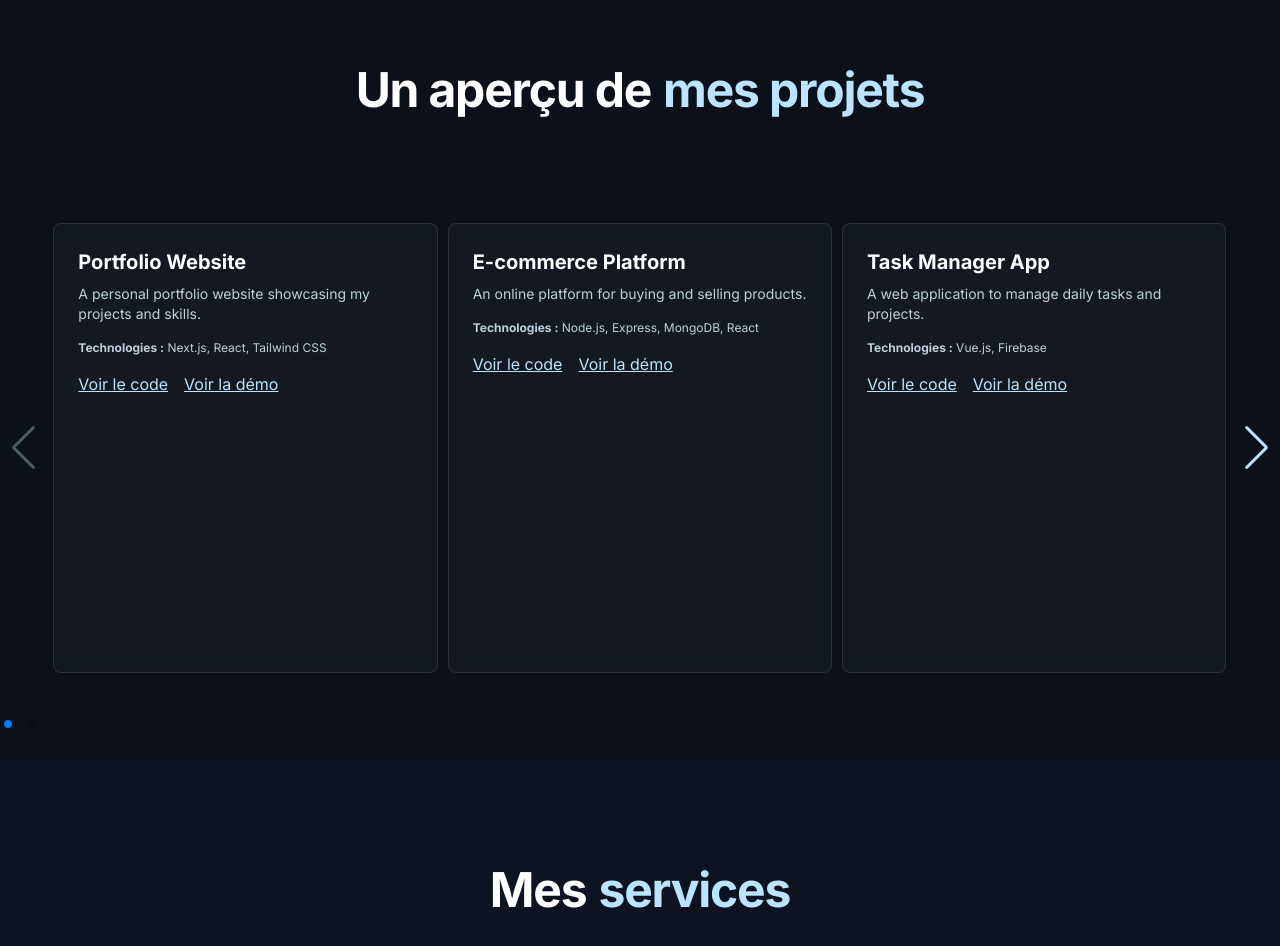
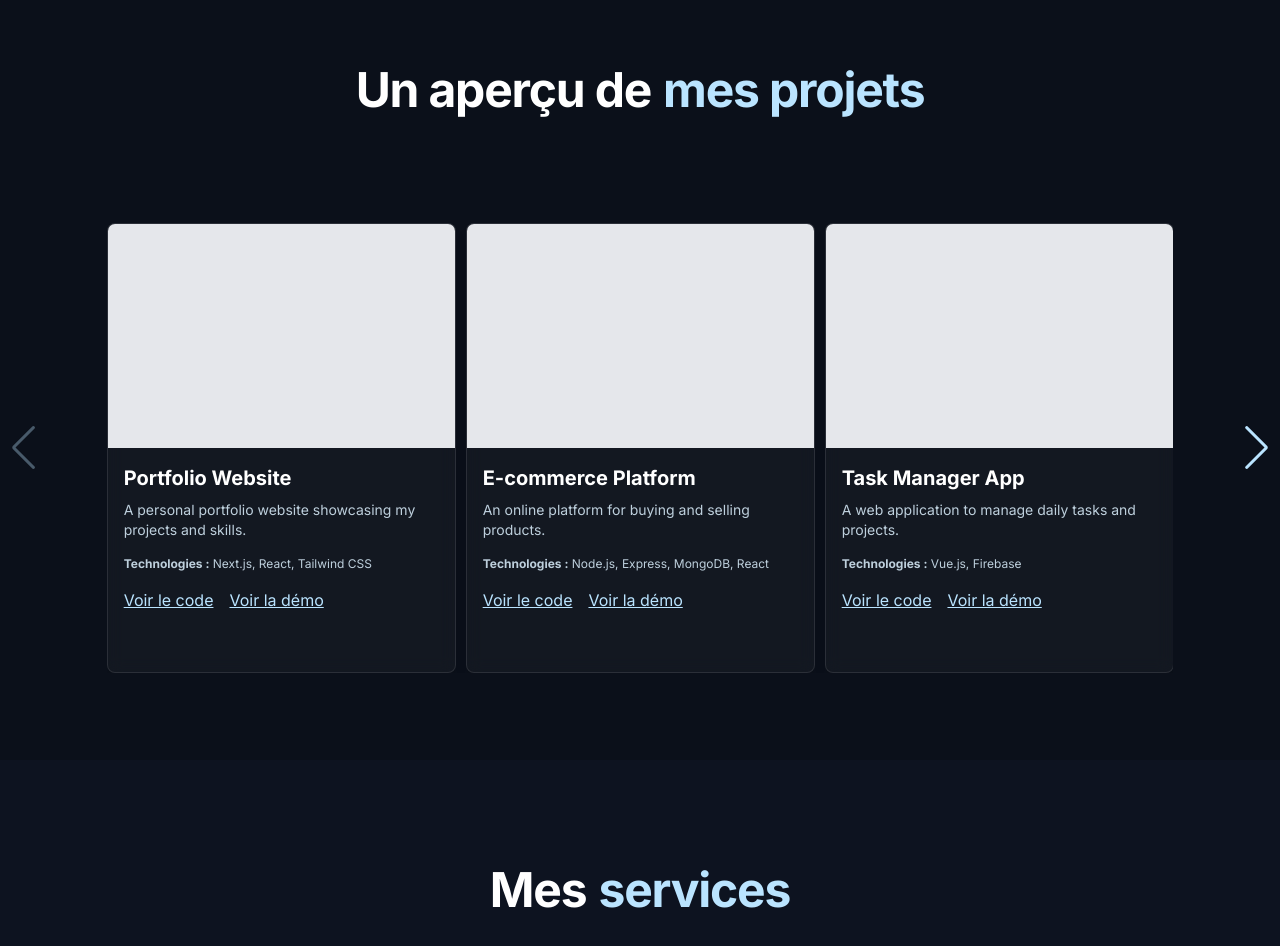
Before and after one commit to NMoumy/portfolio, a Next.js app: page / in a window 1280 px wide. Shown: the part 1640-2586 px from the top of the page. Built offline with nearby package versions, Linux system fonts and the light colour scheme.

Commit message:
Partie 1 de la section projet est terminé

```diff
--- a/src/app/globals.css
+++ b/src/app/globals.css
@@ -37,11 +37,11 @@
   }
 
   * {
-    @apply m-0 p-0 box-border max-w-screen overflow-x-hidden;
+    @apply m-0 p-0 box-border;
   }
 
   body {
-    @apply p-0 m-0 box-border bg-background text-tc;
+    @apply p-0 m-0 box-border bg-background text-tc max-w-screen overflow-x-hidden;
     font-family: var(--font-inter);
   }
 
@@ -70,6 +70,9 @@
     &:hover {
       @apply text-tertiary transition-colors duration-300;
     }
+  }
+  section {
+    @apply max-h-[1000px];
   }
 }
 
@@ -119,6 +122,6 @@
     @apply bg-gc/10 backdrop-blur-sm border border-white/10;
   }
   .section-title {
-    @apply flex items-center justify-center gap-2 md:gap-3 mt-25;
+    @apply flex items-center justify-center gap-2 md:gap-3 pt-25;
   }
 }
--- a/src/components/sections/About.tsx
+++ b/src/components/sections/About.tsx
@@ -1,7 +1,6 @@
 import AboutTabs from "./AboutTabs";
 
 const About = () => {
-
   return (
     <section id="about" className="h-screen flex items-center flex-col">
       <div>
--- a/src/components/sections/AboutTabs.tsx
+++ b/src/components/sections/AboutTabs.tsx
@@ -16,7 +16,7 @@ const AboutTabs = () => {
 
   return (
     <div className="w-7xl flex flex-col lg:flex-row px-5">
-      <div className="flex flex-row lg:pb-0 pb-10 w-full lg:flex-col lg:w-1/4 gap-2 lg:gap-7 px-2 flex-wrap lg:h-2/3">
+      <div className="flex flex-row lg:pb-0 pb-10 w-full lg:flex-col lg:w-1/4 gap-2 lg:gap-7 px-2 flex-wrap md:flex-nowrap lg:h-2/3">
         {tabs.map((tab) => (
           <button
             key={tab.key}
--- a/src/components/sections/ContainerProject.tsx
+++ b/src/components/sections/ContainerProject.tsx
@@ -14,29 +14,23 @@ type ContainerProjectProps = {
 
 const ContainerProject = ({ project }: ContainerProjectProps) => {
   return (
-    <div className="p-6 glassmorphic rounded-lg shadow-lg h-[450px] w-full">
+    <div className="glassmorphic rounded-lg shadow-lg h-[450px] w-full overflow-hidden">
+      <div className="h-1/2 w-full bg-gray-200"></div>
+      <div className="p-4">
         <h3 className="text-xl font-bold mb-2">{project.name}</h3>
         <p className="text-sm mb-4">{project.description}</p>
         <p className="text-xs mb-4">
           <strong>Technologies :</strong> {project.technologies.join(", ")}
         </p>
-      <a
-        href={project.repository}
-        className="text-accent underline"
-        target="_blank"
-        rel="noopener noreferrer"
-      >
+        <a href={project.repository} className="text-accent underline" target="_blank" rel="noopener noreferrer">
           Voir le code
         </a>
         {project.liveDemo && (
-        <a
-          href={project.liveDemo}
-          className="text-accent underline ml-4"
-          target="_blank"
-        >
+          <a href={project.liveDemo} className="text-accent underline ml-4" target="_blank">
             Voir la démo
           </a>
         )}
+      </div>
     </div>
   );
 };
--- a/src/components/sections/Projects.tsx
+++ b/src/components/sections/Projects.tsx
@@ -2,7 +2,6 @@
 
 import React from "react";
 import { Swiper, SwiperSlide } from "swiper/react";
-// import { Navigation, Pagination } from "swiper";
 import { Navigation, Pagination } from "swiper/modules";
 import "swiper/css";
 import "swiper/css/navigation";
@@ -27,15 +26,11 @@ const Projects = () => {
             nextEl: ".swiper-button-next",
             prevEl: ".swiper-button-prev",
           }}
-          pagination={{
-            el: ".swiper-pagination",
-            clickable: true,
-          }}
           breakpoints={{
-            768: { slidesPerView: 2 },
+            500: { slidesPerView: 2 },
             1024: { slidesPerView: 3 },
           }}
-          className="w-11/12"
+          className="w-10/12"
         >
           {projectData.map((project, index) => (
             <SwiperSlide key={index}>
@@ -47,7 +42,6 @@ const Projects = () => {
         {/* Custom Controls */}
         <div className="flex items-center justify-center mt-6 gap-6">
           <div className="swiper-button-prev cursor-pointer text-3xl text-white"></div>
-          <div className="swiper-pagination flex gap-2 w-full h-8" />
           <div className="swiper-button-next cursor-pointer text-3xl text-white"></div>
         </div>
       </div>
```
Lines whose indentation alone changed are shown as unchanged.
